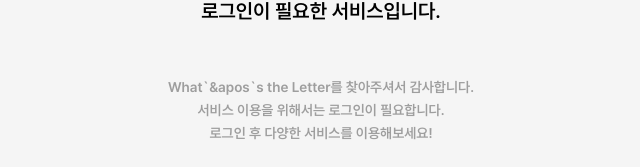
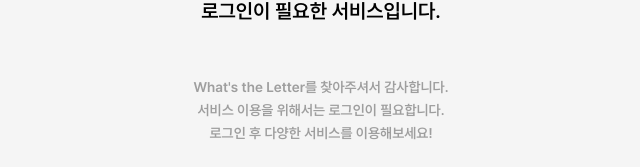
Before and after one commit to whats-the-letter/FE, a Next.js app: page /login in a window 1280 px wide. Shown: the part 356-523 px from the top of the page, without its empty margins (319-959 px from the left). Built offline with nearby package versions, Linux system fonts and the light colour scheme; no server answers; what @toss/use-overlay would draw is missing.

Commit message:
feat: 오타 수정

```diff
--- a/pages/login/index.tsx
+++ b/pages/login/index.tsx
@@ -14,7 +14,8 @@ const Login = () => {
         <Image src={logo} alt="logo" />
         <h1 className="text-xl font-semibold">로그인이 필요한 서비스입니다.</h1>
         <div className="flex flex-col items-center justify-center z-10 py-3 font-semibold text-[14px] text-center space-y-0.5 text-primary_placeholder">
-          <span>What`&apos`s the Letter를 찾아주셔서 감사합니다.</span>
+          <span>
+            What&apos;s the Letter를 찾아주셔서 감사합니다.</span>
           <span>서비스 이용을 위해서는 로그인이 필요합니다.</span>
           <span>로그인 후 다양한 서비스를 이용해보세요!</span>
         </div>
```
